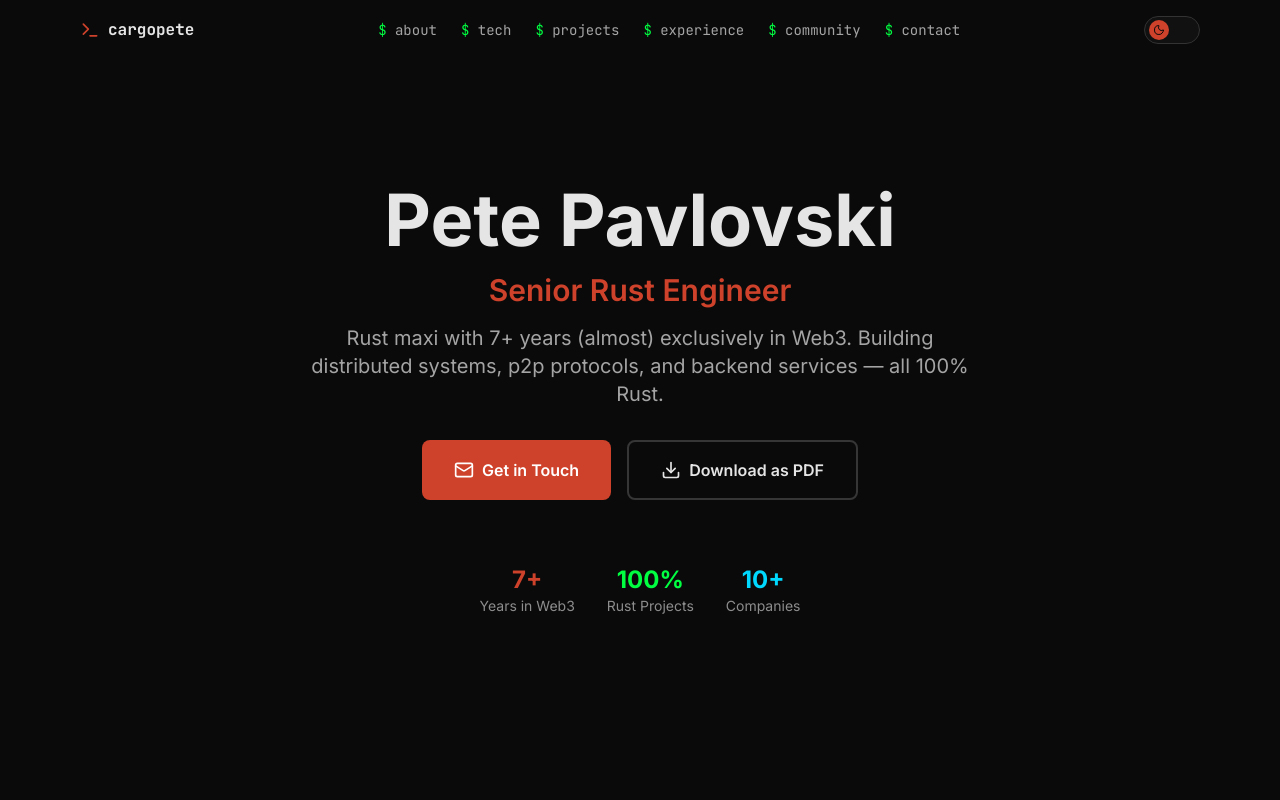
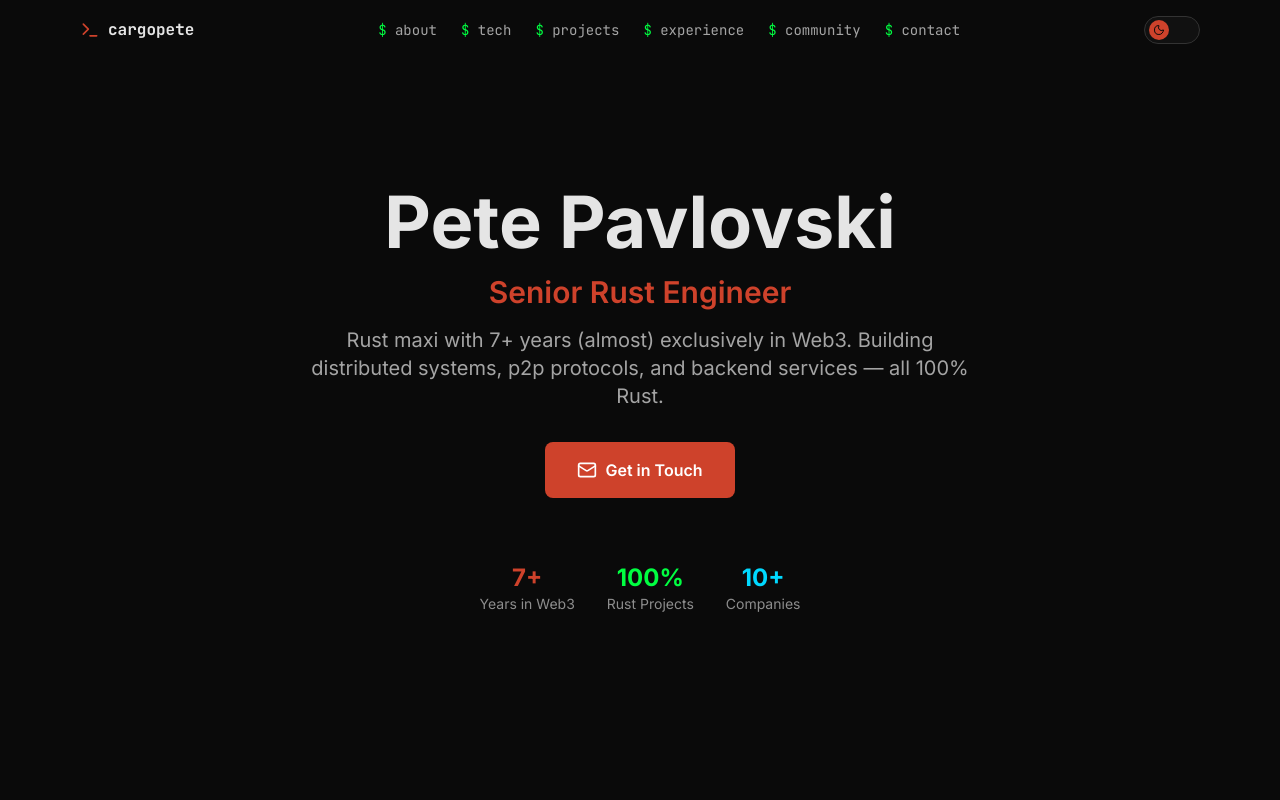
Before and after one commit to cargopete/cargopete, a Next.js app: page / in a window 1280 px wide. Shown: the top 800 px of the page. Built offline with nearby package versions, Linux system fonts and the light colour scheme.

Commit message:
Remove PDF download feature

```diff
--- a/app/components/DownloadPDF.tsx
+++ /dev/null
@@ -1,82 +0,0 @@
-"use client";
-
-import { useState } from "react";
-import { Download } from "lucide-react";
-import jsPDF from "jspdf";
-import html2canvas from "html2canvas";
-
-export function DownloadPDF() {
-  const [isGenerating, setIsGenerating] = useState(false);
-
-  const handleDownload = async () => {
-    setIsGenerating(true);
-
-    try {
-      // Hide nav and buttons temporarily
-      const nav = document.querySelector("nav");
-      const buttons = document.querySelectorAll("button");
-
-      if (nav) (nav as HTMLElement).style.display = "none";
-      buttons.forEach((btn) => ((btn as HTMLElement).style.display = "none"));
-
-      // Wait a tiny bit for DOM to update
-      await new Promise((resolve) => setTimeout(resolve, 100));
-
-      // Capture the page
-      const element = document.body;
-      const canvas = await html2canvas(element, {
-        scale: 2,
-        useCORS: true,
-        logging: false,
-        backgroundColor: "#0a0a0a",
-      });
-
-      // Show nav and buttons again
-      if (nav) (nav as HTMLElement).style.display = "";
-      buttons.forEach((btn) => ((btn as HTMLElement).style.display = ""));
-
-      // Create PDF
-      const imgData = canvas.toDataURL("image/png");
-      const pdf = new jsPDF({
-        orientation: "portrait",
-        unit: "mm",
-        format: "a4",
-      });
-
-      const pdfWidth = pdf.internal.pageSize.getWidth();
-      const pdfHeight = pdf.internal.pageSize.getHeight();
-      const imgWidth = canvas.width;
-      const imgHeight = canvas.height;
-      const ratio = Math.min(pdfWidth / imgWidth, pdfHeight / imgHeight);
-      const imgX = (pdfWidth - imgWidth * ratio) / 2;
-      const imgY = 0;
-
-      pdf.addImage(
-        imgData,
-        "PNG",
-        imgX,
-        imgY,
-        imgWidth * ratio,
-        imgHeight * ratio
-      );
-
-      pdf.save("Pete-Pavlovski-CV.pdf");
-    } catch (error) {
-      console.error("Error generating PDF:", error);
-      alert("Failed to generate PDF. Please try again.");
-    } finally {
-      setIsGenerating(false);
-    }
-  };
-
-  return (
-    <button
-      onClick={handleDownload}
-      disabled={isGenerating}
-      className="inline-flex items-center gap-2 px-8 py-4 bg-transparent hover:bg-card border-2 border-foreground/20 hover:border-rust-orange text-foreground font-semibold rounded-lg transition-all hover:scale-105 disabled:opacity-50 disabled:cursor-not-allowed"
-    >
-      <Download className={`w-5 h-5 ${isGenerating ? "animate-bounce" : ""}`} />
-      {isGenerating ? "Generating..." : "Download as PDF"}
-    </button>
-  );
-}
--- a/app/components/Hero.tsx
+++ b/app/components/Hero.tsx
@@ -2,7 +2,6 @@
 
 import { motion } from "framer-motion";
 import { Mail } from "lucide-react";
-import { DownloadPDF } from "./DownloadPDF";
 
 export function Hero() {
   return (
@@ -28,7 +27,7 @@ export function Hero() {
             </p>
           </div>
 
-          {/* CTA Buttons */}
+          {/* CTA Button */}
           <motion.div
             initial={{ opacity: 0, y: 10 }}
             animate={{ opacity: 1, y: 0 }}
@@ -42,7 +41,6 @@ export function Hero() {
               <Mail className="w-5 h-5" />
               Get in Touch
             </a>
-            <DownloadPDF />
           </motion.div>
 
           {/* Quick Stats */}
--- a/package.json
+++ b/package.json
@@ -10,8 +10,6 @@
   },
   "dependencies": {
     "framer-motion": "^12.23.26",
-    "html2canvas": "^1.4.1",
-    "jspdf": "^3.0.4",
     "lucide-react": "^0.561.0",
     "next": "16.0.10",
     "next-themes": "^0.4.6",
```
Also changed, not shown: 1 other file (tests, documents, lock files or other folders).
